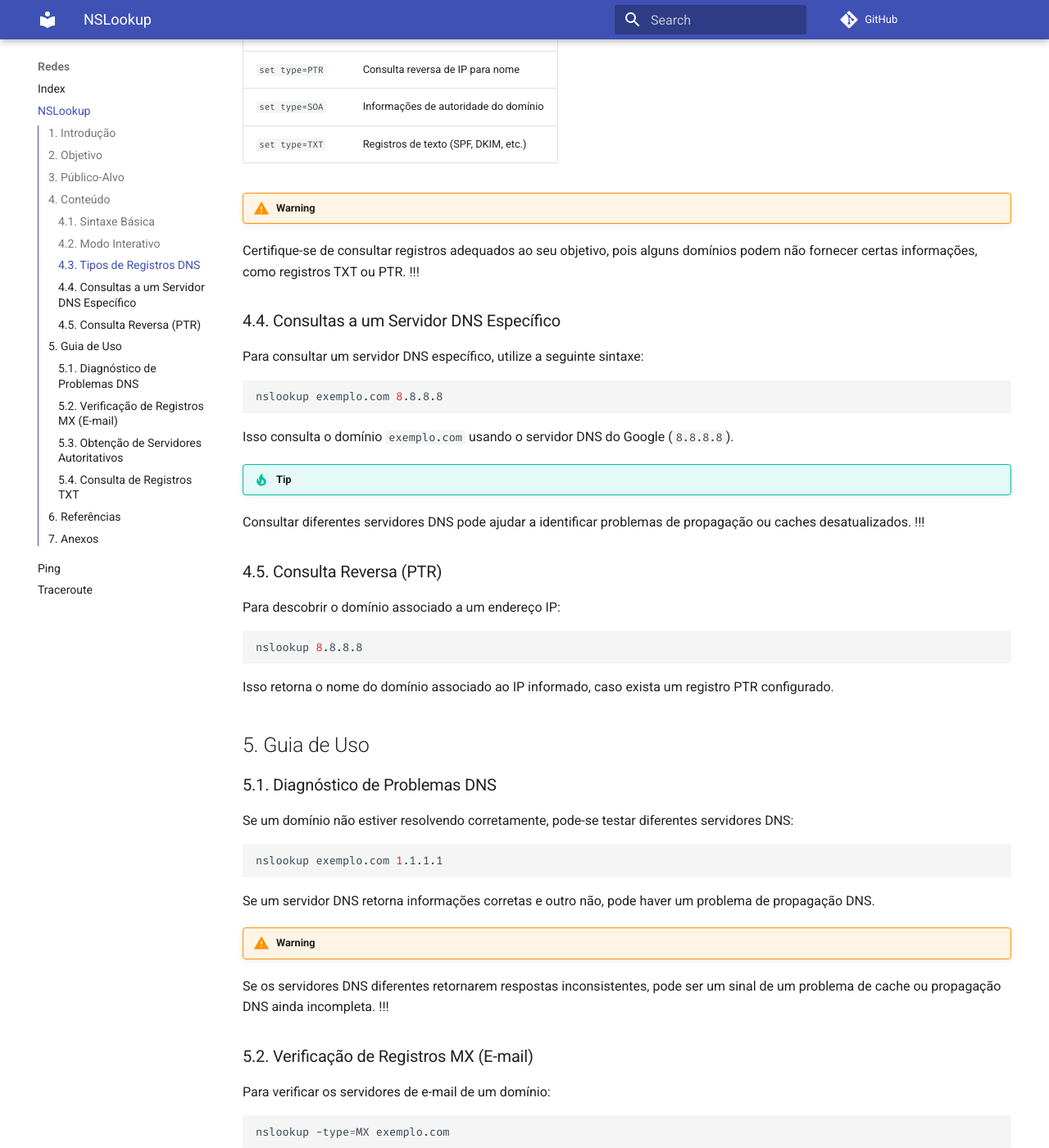
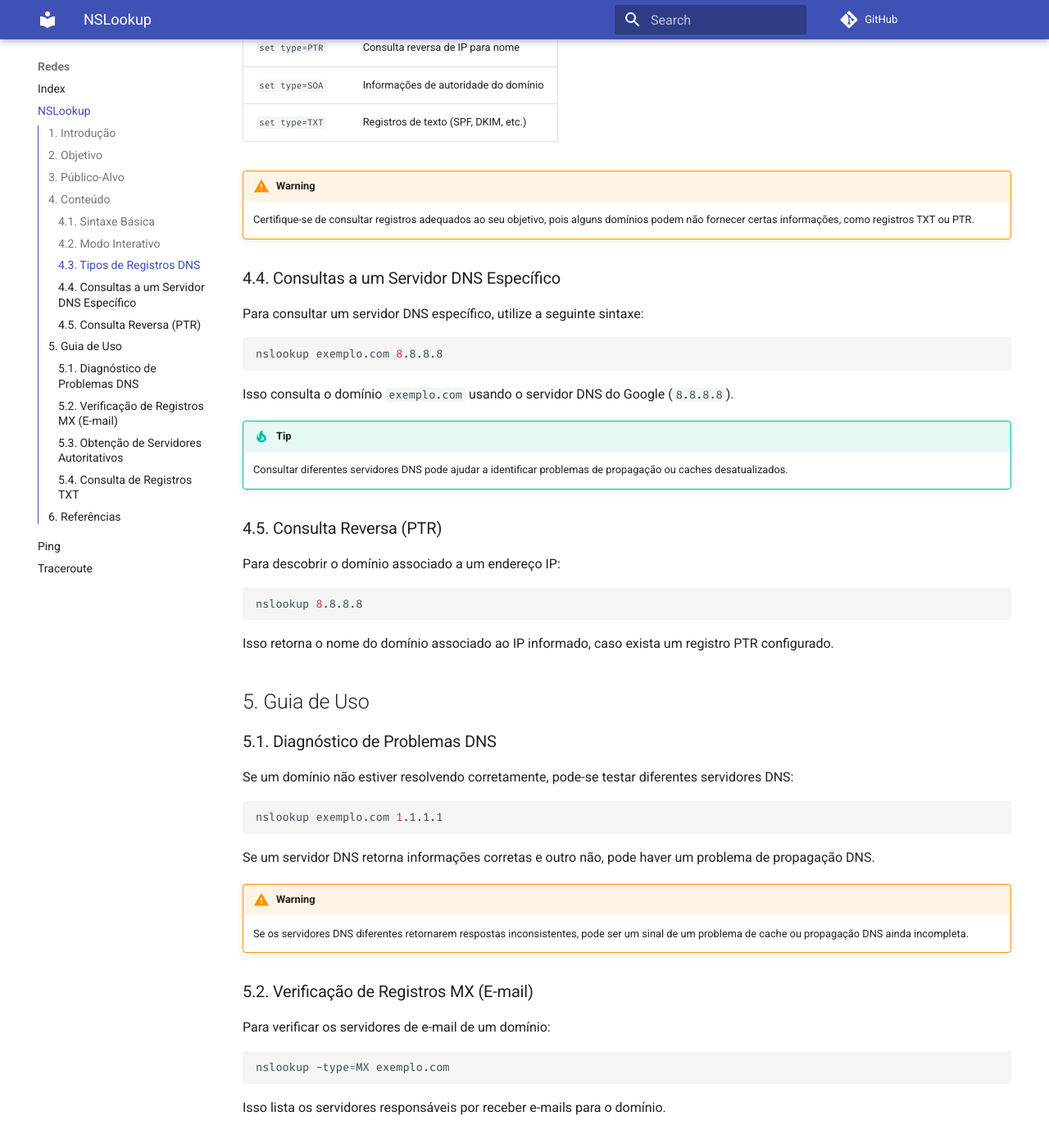
Before and after one commit to atalhox/tecnologia, an MkDocs documentation site: the page built from docs/redes/nslookup.md, in a window 1280 px wide and 1400 px high, scrolled down 2025 px. Shown: the whole window at 82% size. Built offline with MkDocs 1.6.1 and Material for MkDocs 9.7.7, drawn with Linux system fonts in a browser that asks for light colours; comment, search, counter and statistics services are not loaded; some of the changed text lies outside the part shown.

Commit message:
Fix: adjust on structure

```diff
--- a/docs/redes/nslookup.md
+++ b/docs/redes/nslookup.md
@@ -6,8 +6,8 @@ O **nslookup** (“Name Server Lookup”) é uma ferramenta utilizada para inter
 Este comando está disponível em sistemas Windows, Linux e macOS, sendo amplamente utilizado para testes e diagnósticos de problemas de resolução de nomes na rede.
 
 !!! tip
-Se você precisa resolver problemas de DNS rapidamente, o **nslookup** é uma ferramenta leve e eficiente, ideal para diagnosticar falhas de resolução de nomes.
-!!!
+    Se você precisa resolver problemas de DNS rapidamente, o **nslookup** é uma ferramenta leve e eficiente, ideal para diagnosticar falhas de resolução de nomes.
+
 
 ## 2. Objetivo
 O objetivo principal do **nslookup** é permitir que administradores de sistemas e redes consultem informações sobre servidores DNS e domínios, facilitando o diagnóstico de problemas de conectividade e configuração.
@@ -36,8 +36,8 @@ nslookup exemplo.com
 Isso retorna informações sobre o servidor DNS que respondeu à consulta e o endereço IP do domínio.
 
 !!! warning
-Se você não obtiver resposta, pode ser que o servidor DNS esteja inacessível ou que o domínio não tenha um registro válido.
-!!!
+    Se você não obtiver resposta, pode ser que o servidor DNS esteja inacessível ou que o domínio não tenha um registro válido.
+
 
 ### 4.2. Modo Interativo
 O **nslookup** pode ser executado em modo interativo, permitindo várias consultas sem sair do comando:
@@ -51,8 +51,8 @@ nslookup
 Neste modo, pode-se alterar parâmetros e realizar consultas sucessivas sem precisar reiniciar o comando.
 
 !!! tip
-O modo interativo é útil para explorar diferentes tipos de registros DNS sem precisar digitar o comando completo repetidamente.
-!!!
+    O modo interativo é útil para explorar diferentes tipos de registros DNS sem precisar digitar o comando completo repetidamente.
+
 
 ### 4.3. Tipos de Registros DNS
 O **nslookup** permite consultar diferentes tipos de registros DNS utilizando a opção `set type`:
@@ -69,8 +69,8 @@ O **nslookup** permite consultar diferentes tipos de registros DNS utilizando a
 | `set type=TXT`   | Registros de texto (SPF, DKIM, etc.) |
 
 !!! warning
-Certifique-se de consultar registros adequados ao seu objetivo, pois alguns domínios podem não fornecer certas informações, como registros TXT ou PTR.
-!!!
+    Certifique-se de consultar registros adequados ao seu objetivo, pois alguns domínios podem não fornecer certas informações, como registros TXT ou PTR.
+
 
 ### 4.4. Consultas a um Servidor DNS Específico
 Para consultar um servidor DNS específico, utilize a seguinte sintaxe:
@@ -80,8 +80,8 @@ nslookup exemplo.com 8.8.8.8
 Isso consulta o domínio `exemplo.com` usando o servidor DNS do Google (`8.8.8.8`).
 
 !!! tip
-Consultar diferentes servidores DNS pode ajudar a identificar problemas de propagação ou caches desatualizados.
-!!!
+    Consultar diferentes servidores DNS pode ajudar a identificar problemas de propagação ou caches desatualizados.
+
 
 ### 4.5. Consulta Reversa (PTR)
 Para descobrir o domínio associado a um endereço IP:
@@ -99,8 +99,8 @@ nslookup exemplo.com 1.1.1.1
 Se um servidor DNS retorna informações corretas e outro não, pode haver um problema de propagação DNS.
 
 !!! warning
-Se os servidores DNS diferentes retornarem respostas inconsistentes, pode ser um sinal de um problema de cache ou propagação DNS ainda incompleta.
-!!!
+    Se os servidores DNS diferentes retornarem respostas inconsistentes, pode ser um sinal de um problema de cache ou propagação DNS ainda incompleta.
+
 
 ### 5.2. Verificação de Registros MX (E-mail)
 Para verificar os servidores de e-mail de um domínio:
@@ -123,13 +123,9 @@ nslookup -type=TXT exemplo.com
 Isso é útil para verificar políticas de segurança de e-mail.
 
 !!! tip
-Os registros TXT podem conter informações valiosas para a segurança de e-mails, como SPF e DKIM, ajudando a prevenir phishing e spoofing.
-!!!
+    Os registros TXT podem conter informações valiosas para a segurança de e-mails, como SPF e DKIM, ajudando a prevenir phishing e spoofing.
 
 ## 6. Referências
 - [Documentação Oficial Microsoft](https://learn.microsoft.com/en-us/windows-server/administration/windows-commands/nslookup)
 - [RFC 1034 - Domain Concepts and Facilities](https://tools.ietf.org/html/rfc1034)
 - [RFC 1035 - DNS Implementation and Specification](https://tools.ietf.org/html/rfc1035)
-
-## 7. Anexos
-Nenhum anexo adicional foi incluído nesta documentação.
```
